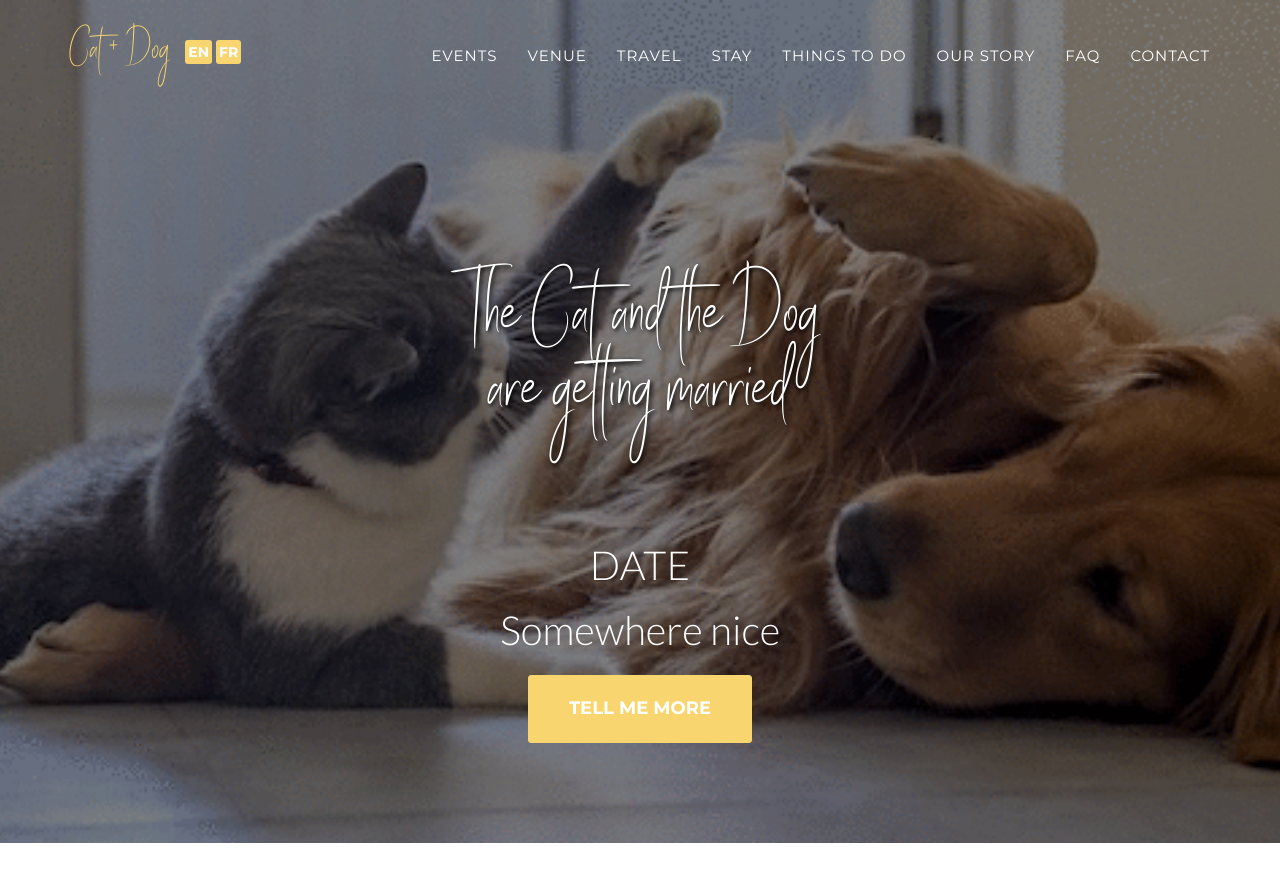
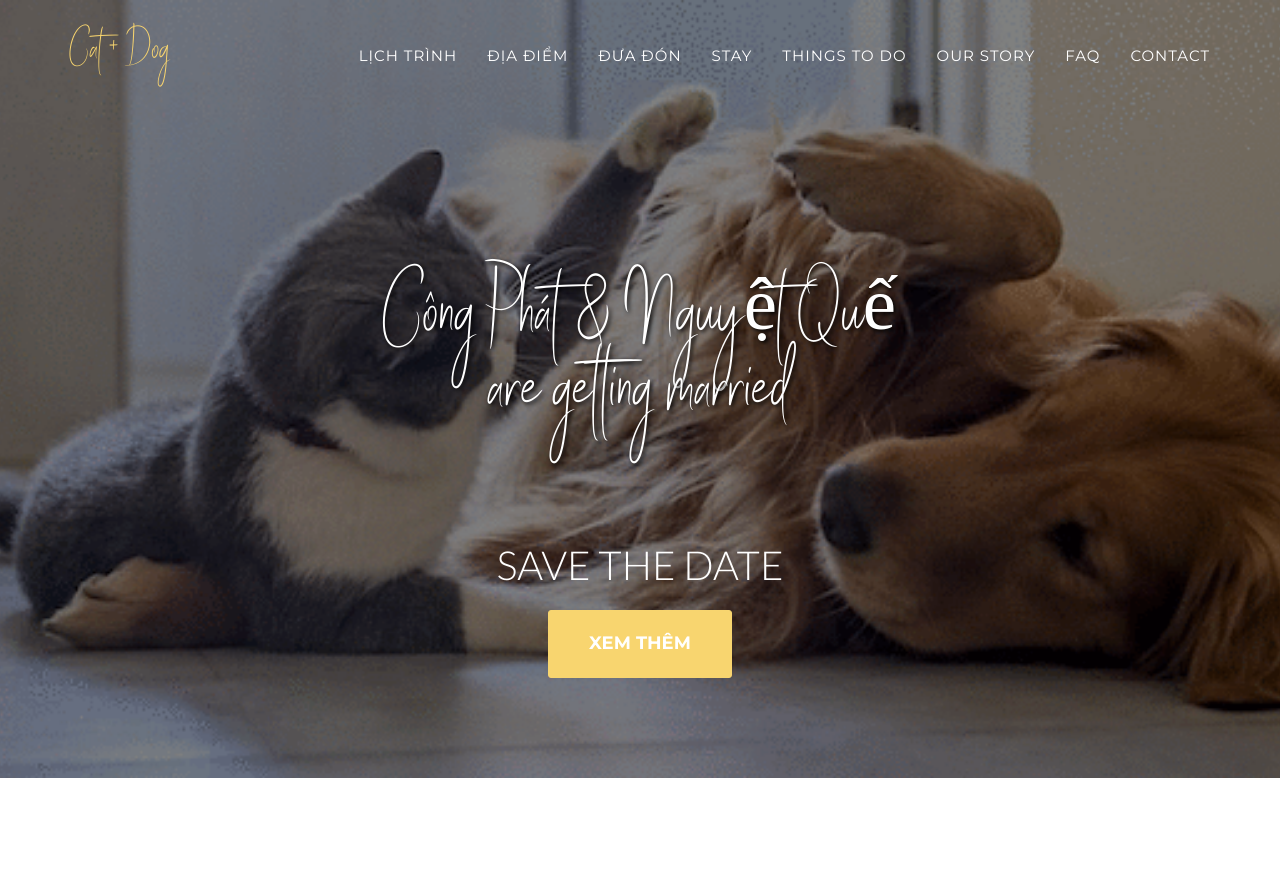
Before and after one commit to phatque/phatque, a Jekyll site: the page built from index.html, in a window 1280 px wide and 900 px high. Shown: the top 882 px of the window. Built offline with Jekyll 4.4.1, drawn with Linux system fonts in a browser that asks for light colours; some web fonts are replaced.

Commit message:
Update header.html

```diff
--- a/_includes/en_data/header.html
+++ b/_includes/en_data/header.html
@@ -11,8 +11,6 @@
             </button>
             <span>
                 <a class="brand page-scroll" href="#page-top" style="text-decoration:none">{{site.title}}</a>&nbsp;&nbsp;&nbsp;
-                <a href="/wedding-template/en" class="btn-m">EN</a>
-                <a href="/wedding-template/fr" class="btn-m">FR</a>
             </span>
         </div>
         <!-- Collect the nav links, forms, and other content for toggling -->
@@ -22,13 +20,13 @@
                     <a href="#page-top"></a>
                 </li>
                 <li>
-                    <a class="page-scroll" href="#events">Events</a>
+                    <a class="page-scroll" href="#events">Lịch Trình</a>
                 </li>
                 <li>
-                    <a class="page-scroll" href="#venue">Venue</a>
+                    <a class="page-scroll" href="#venue">Địa điểm</a>
                 </li>
                 <li>
-                    <a class="page-scroll" href="#travel">Travel</a>
+                    <a class="page-scroll" href="#travel">Đưa đón</a>
                 </li>
                 <li>
                     <a class="page-scroll" href="#stay">Stay</a>
@@ -56,10 +54,10 @@
 <header>
     <div class="container">
         <div class="intro-text">
-            <div class="intro-heading">The Cat and the Dog<br>are getting married</div>
-            <div class="intro-lead-in">DATE</div>
-            <div class="intro-lead-in">Somewhere nice</div>
-            <a href="#events" class="page-scroll btn btn-xl">Tell Me More</a>
+            <div class="intro-heading">Công Phát & Nguyệt Quế<br>are getting married</div>
+            <div class="intro-lead-in"></div>
+            <div class="intro-lead-in">SAVE THE DATE</div>
+            <a href="#events" class="page-scroll btn btn-xl">Xem thêm</a>
         </div>
     </div>
 </header>
```
